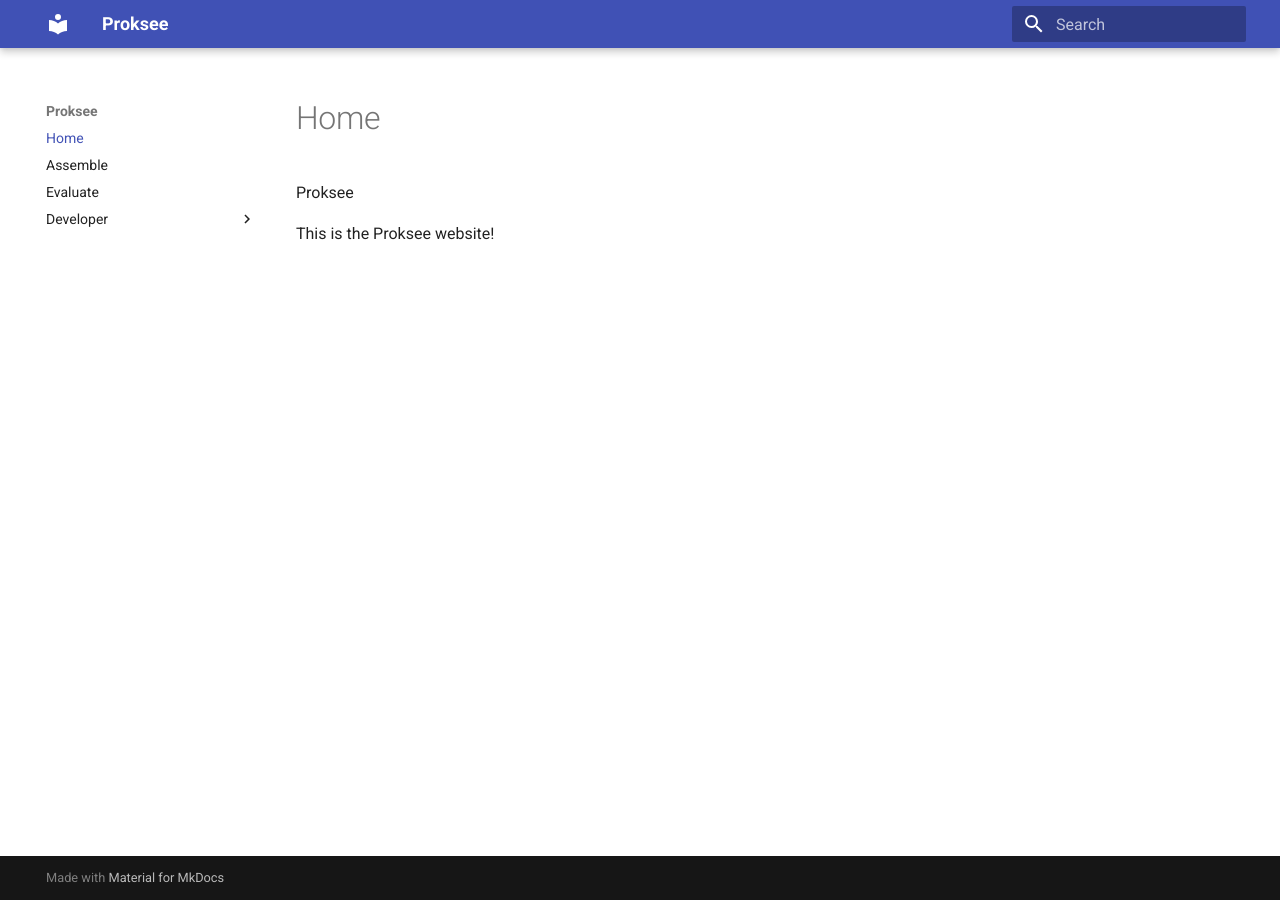
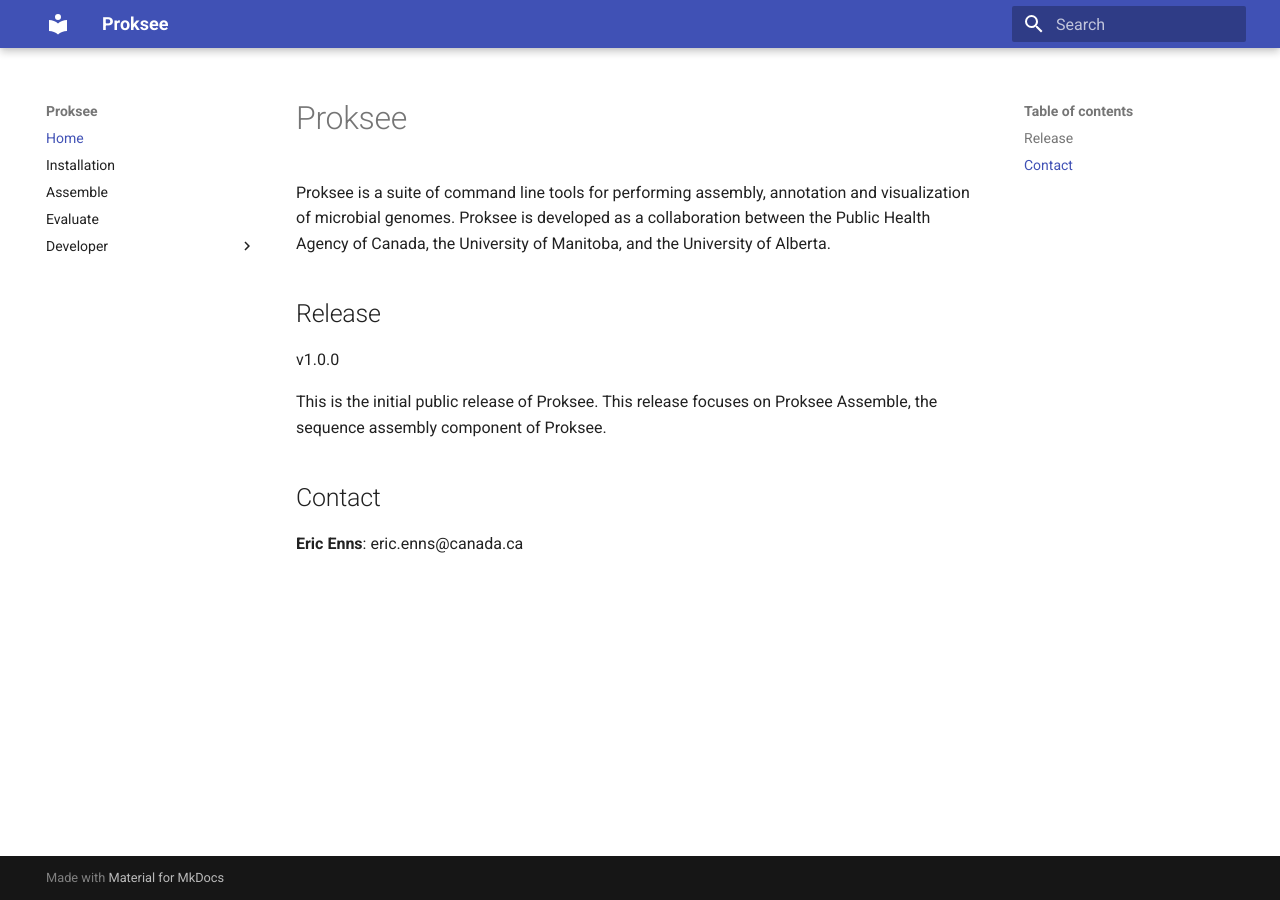
Before and after one commit to proksee-project/proksee-cmd, an MkDocs documentation site: the page built from docs/index.md, in a window 1280 px wide. Built offline with MkDocs 1.6.1 and Material for MkDocs 9.7.7, drawn with Linux system fonts in a browser that asks for light colours.

Commit message:
Adding installation instructions, landing page, fixed typos.

```diff
--- a/docs/index.md
+++ b/docs/index.md
@@ -1,3 +1,13 @@
-Proksee
+# Proksee
 
-This is the Proksee website!
+Proksee is a suite of command line tools for performing assembly, annotation and visualization of microbial genomes. Proksee is developed as a collaboration between the Public Health Agency of Canada, the University of Manitoba, and the University of Alberta.
+
+## Release
+
+v1.0.0
+
+This is the initial public release of Proksee. This release focuses on Proksee Assemble, the sequence assembly component of Proksee.
+
+## Contact
+
+**Eric Enns**: eric.enns@canada.ca
--- a/mkdocs.yml
+++ b/mkdocs.yml
@@ -5,6 +5,7 @@
 
 nav:
   - Home: index.md
+  - Installation: installation.md
   - Assemble: assemble.md
   - Evaluate: evaluate.md
   - Developer:
```
Also changed, not shown: docs/assemble.md (+1 -1 lines), docs/installation.md (added, +26 -0 lines).
